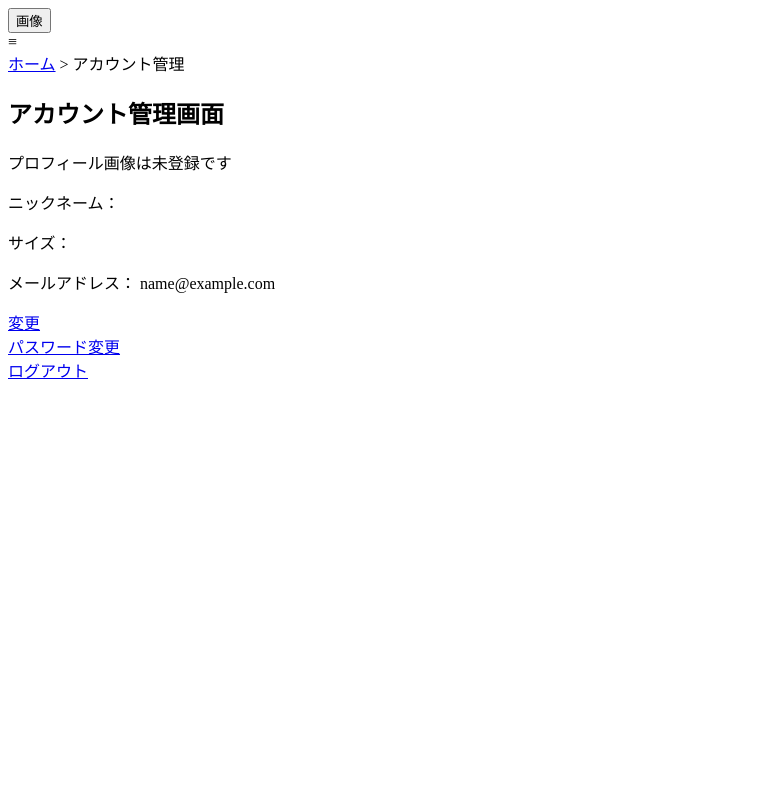
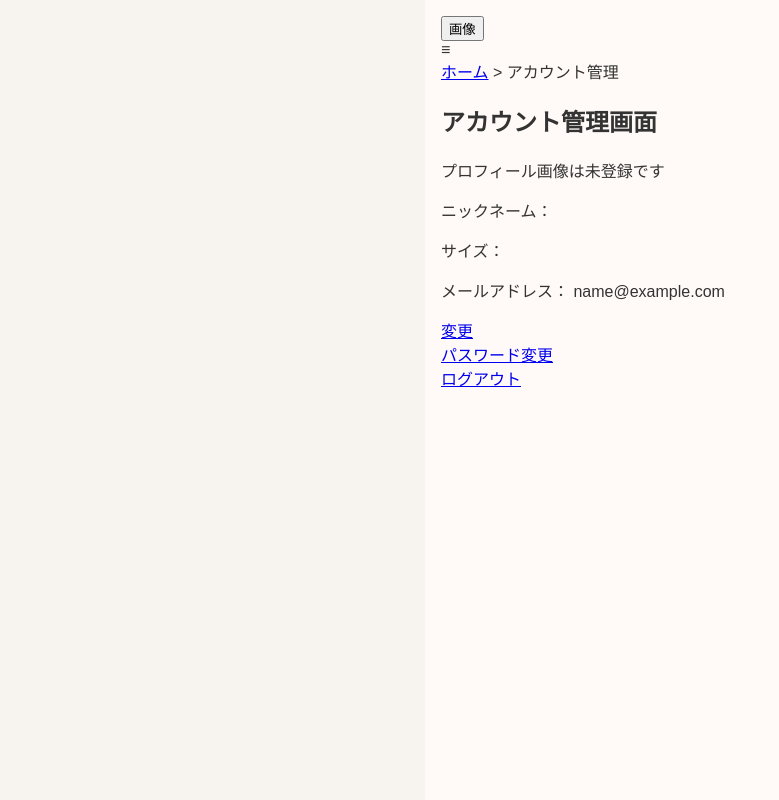
Before and after one commit to yukaaa57/ouchi_closet, a Django app: page /accounts/me/ in a window 1280 px wide. Shown: the whole page, without its empty margins (0-779 px from the left). Run offline with Django 5.2, Linux system fonts and the light colour scheme; the visitor is signed in with stand-in values (Sample User, id 1).

Commit message:
base.htmlにclass=.app-container追加（スマホサイズに）

```diff
--- a/my_app/templates/base.html
+++ b/my_app/templates/base.html
@@ -1,11 +1,15 @@
+{% load static %}
+
 <!DOCTYPE html>
 <html lang="ja">
 <head>
     <meta charset="UTF-8">
     <meta name="viewport" content="width=device-width, initial-scale=1.0">
     <title>{% block title %} Ouchi Closet{% endblock %}</title>
+    <link rel="stylesheet" href="{% static 'css/style.css' %}">
 </head>
 <body>
+    <div class="app-container">
 
         <header>
             <!-- アカウントアイコン（後で画像ボタンに） -->
@@ -145,6 +149,8 @@
         <main>
             {% block content %}{% endblock %}
         </main>
+    </div>
+
 
 <script>
 //ハンバーガーメニューサイドバー
```
Lines whose indentation alone changed are shown as unchanged.
